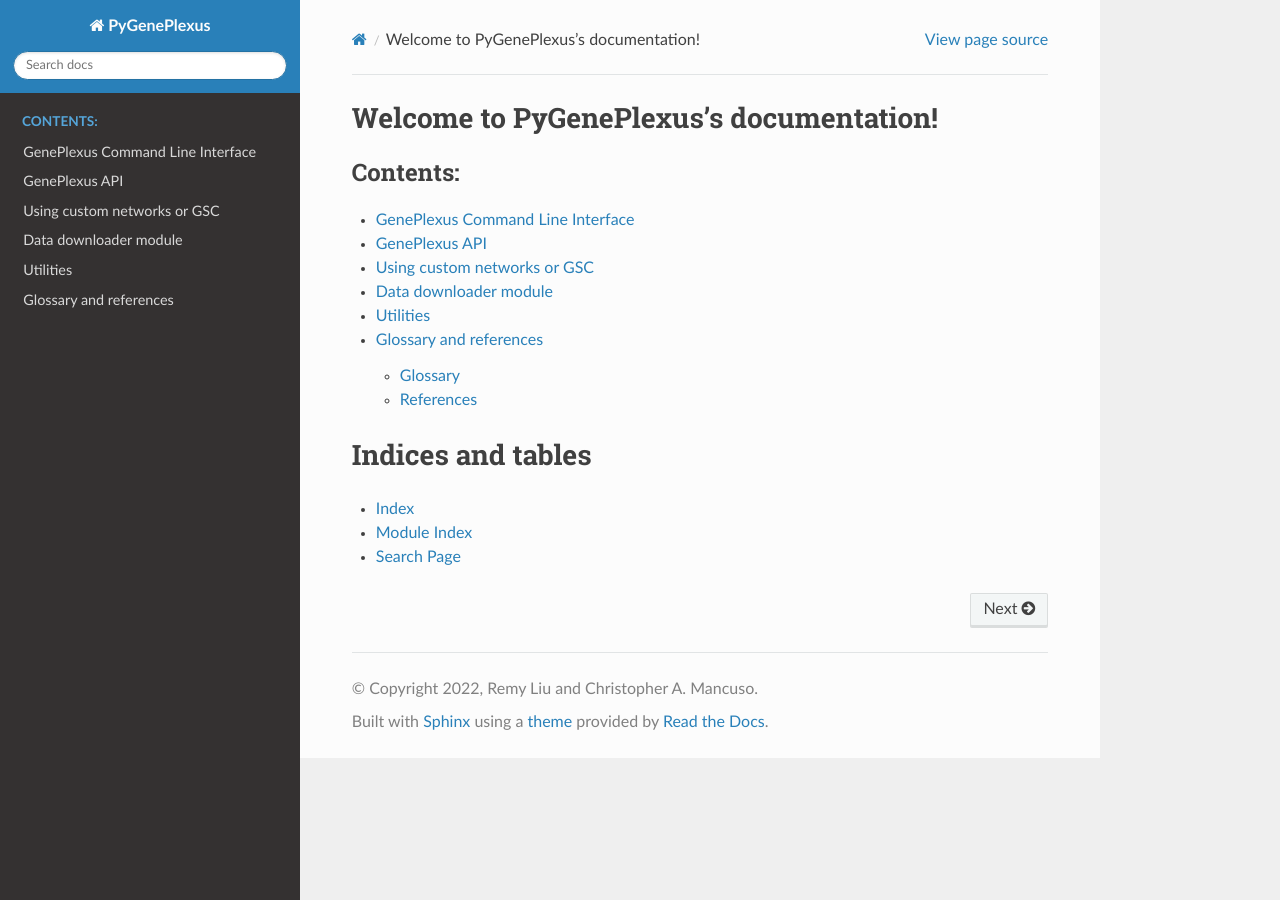
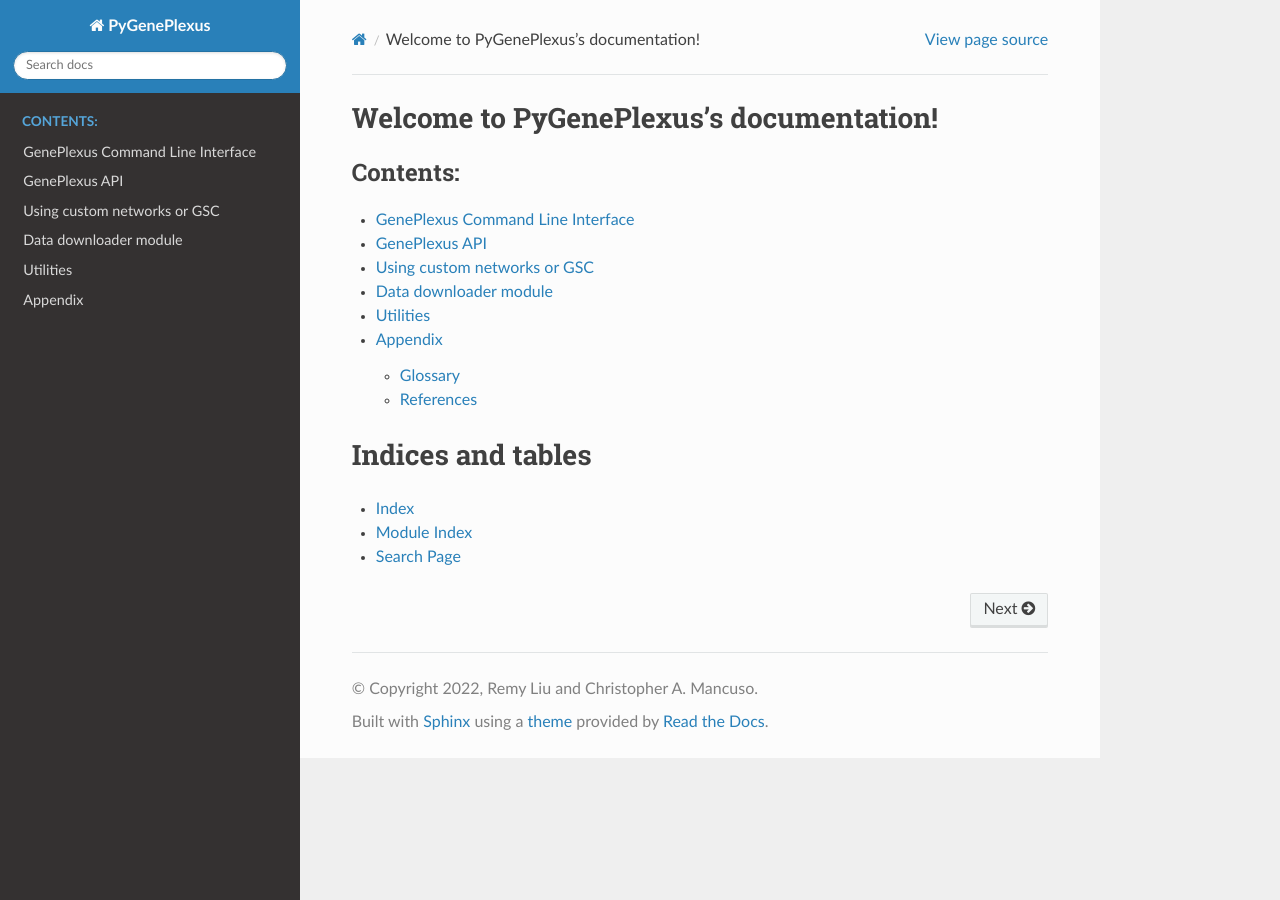
Before and after one commit to krishnanlab/PyGenePlexus, a Sphinx documentation site: the page built from docs/source/index.rst, in a window 1280 px wide. Built offline with Sphinx 7.4.7 and the Read the Docs theme 2.0.0, drawn with Linux system fonts in a browser that asks for light colours.

Commit message:
Rename appendix

```diff
--- a/docs/source/glossary.rst
+++ b/docs/source/appendix.rst
@@ -1,5 +1,5 @@
-Glossary and references
-=======================
+Appendix
+========
 
 Glossary
 --------
--- a/docs/source/index.rst
+++ b/docs/source/index.rst
@@ -15,7 +15,7 @@ Welcome to PyGenePlexus's documentation!
    custom
    download
    util
-   glossary
+   appendix
 
 
 Indices and tables
```
